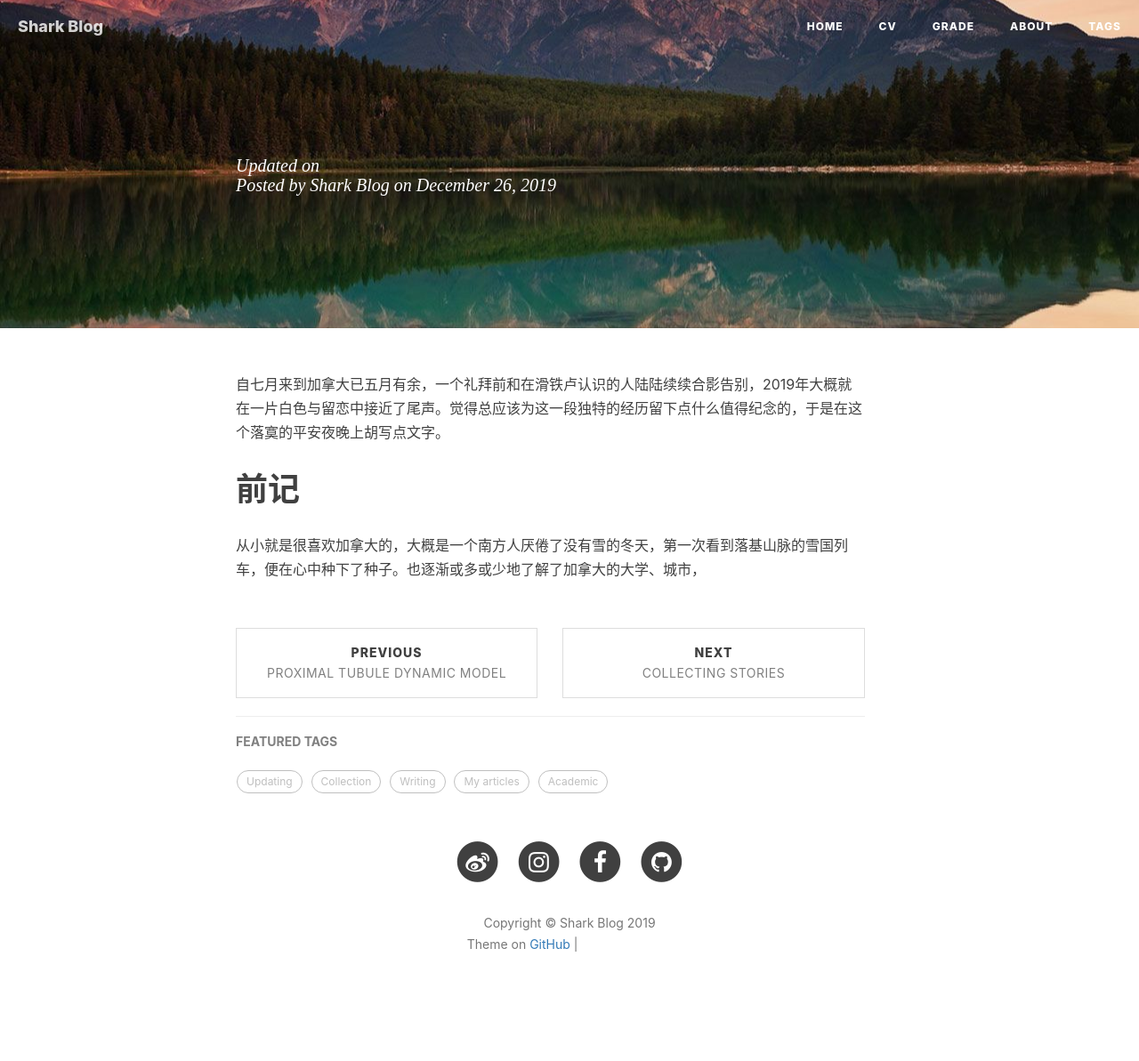
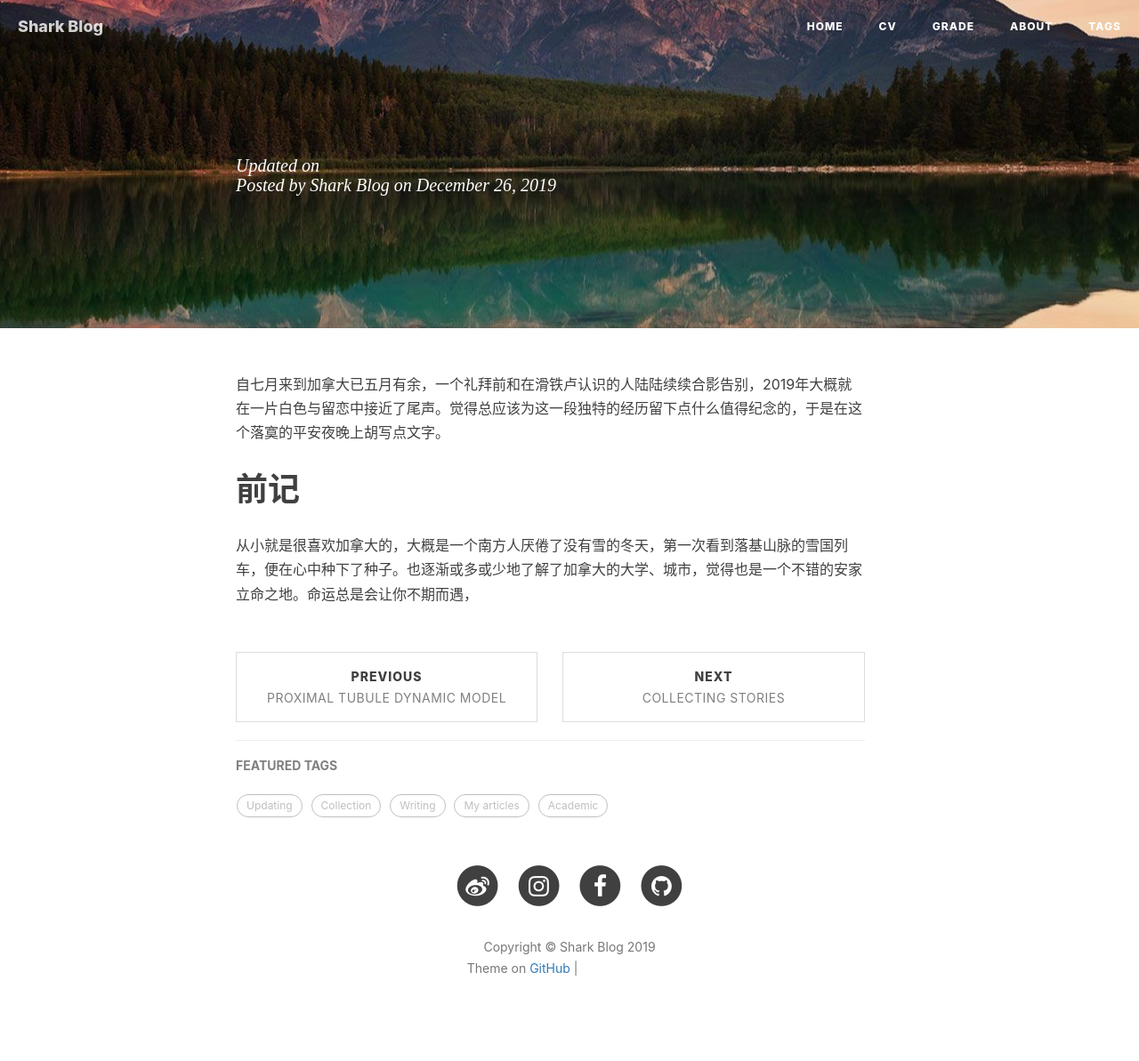
Before and after one commit to sharkjingyang/sharkjingyang.github.io, a Jekyll site: the page built from _posts/2019-12-24-写于滑铁卢的圣诞夜.md, in a window 1280 px wide. Shown: the whole page at 89% size. Built offline with Jekyll 4.4.1, drawn with Linux system fonts in a browser that asks for light colours; nearby versions of some CDN libraries; our own code applies the rules of GitHub Pages for plain Markdown files; comment, search, counter and statistics services are not loaded; before the commit the page ends 1166 px from its top, so only the background shows below that; grey boxes are pictures that could not be loaded.

Commit message:
Update 2019-12-24-写于滑铁卢的圣诞夜.md

```diff
--- a/_posts/2019-12-24-写于滑铁卢的圣诞夜.md
+++ b/_posts/2019-12-24-写于滑铁卢的圣诞夜.md
@@ -16,4 +16,4 @@ tags:
 
 # 前记
 
-从小就是很喜欢加拿大的，大概是一个南方人厌倦了没有雪的冬天，第一次看到落基山脉的雪国列车，便在心中种下了种子。也逐渐或多或少地了解了加拿大的大学、城市，
+从小就是很喜欢加拿大的，大概是一个南方人厌倦了没有雪的冬天，第一次看到落基山脉的雪国列车，便在心中种下了种子。也逐渐或多或少地了解了加拿大的大学、城市，觉得也是一个不错的安家立命之地。命运总是会让你不期而遇，
```
Also changed, not shown: other parts of _posts/2019-12-24-写于滑铁卢的圣诞夜.md (+1 -1 lines).
